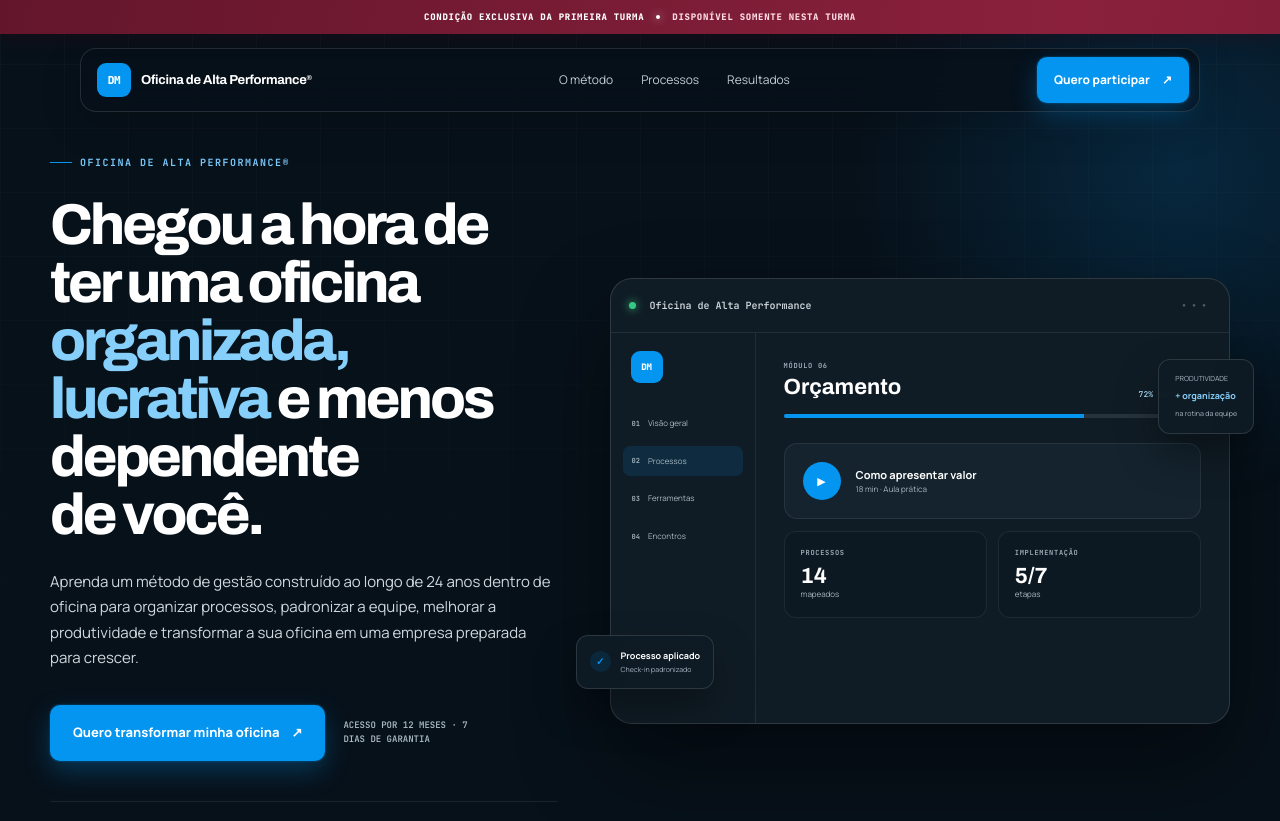
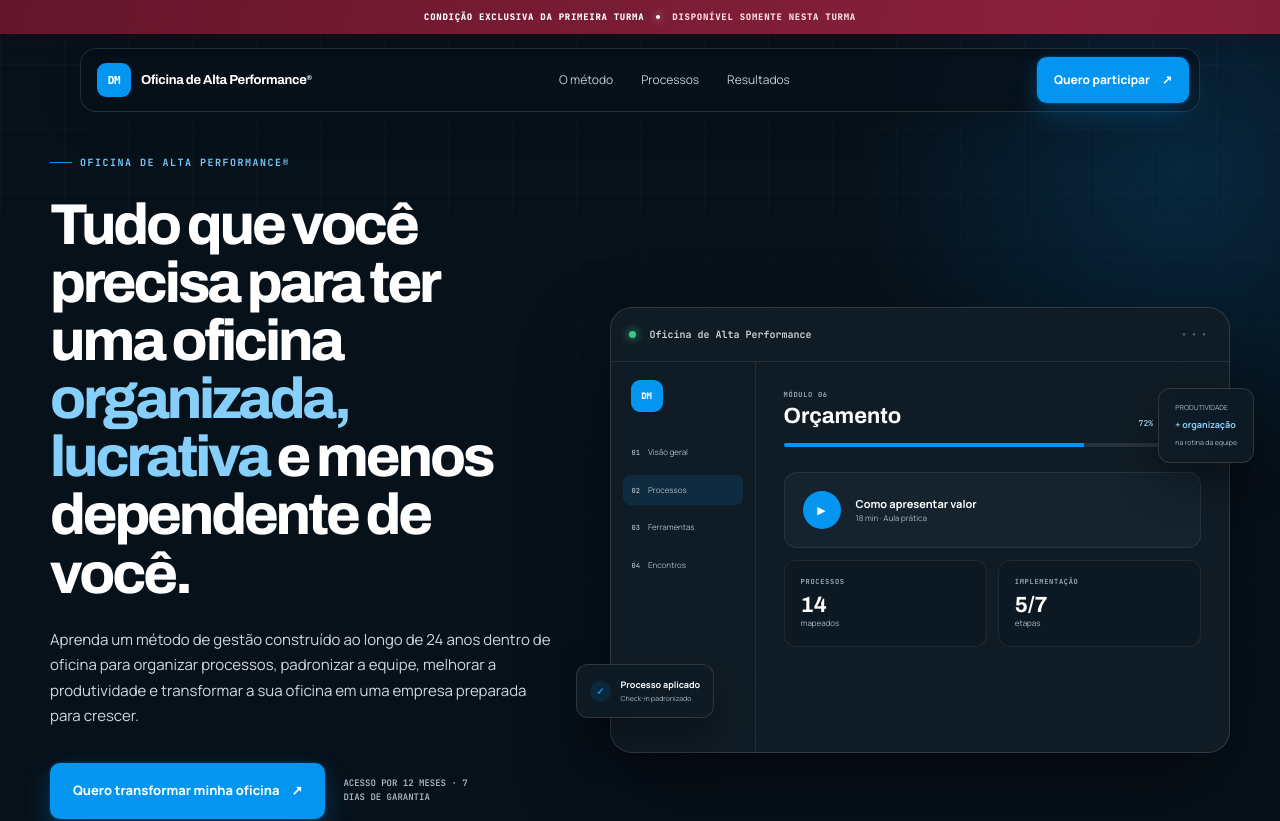
Before and after one commit to cezarhlima1/diegomensor, a Next.js app: page /oficinadealtaperformance in a window 1280 px wide. Shown: the top 821 px of the page. Built offline with nearby package versions, Linux system fonts and the light colour scheme.

Commit message:
atualiza headline principal da landing

```diff
--- a/components/oficina-alta-performance/OficinaAltaPerformance.tsx
+++ b/components/oficina-alta-performance/OficinaAltaPerformance.tsx
@@ -107,7 +107,7 @@ export default function OficinaAltaPerformance() {
           <div className={styles.heroGrid}>
             <div className={`${styles.heroCopy} ${styles.reveal}`}>
               <span className={styles.eyebrow}>Oficina de Alta Performance®</span>
-              <h1>Chegou a hora de ter uma oficina <em>organizada, lucrativa</em> e menos dependente de você.</h1>
+              <h1>Tudo que você precisa para ter uma oficina <em>organizada, lucrativa</em> e menos dependente de você.</h1>
               <p>
                 Aprenda um método de gestão construído ao longo de 24 anos dentro de oficina
                 para organizar processos, padronizar a equipe, melhorar a produtividade e
```
